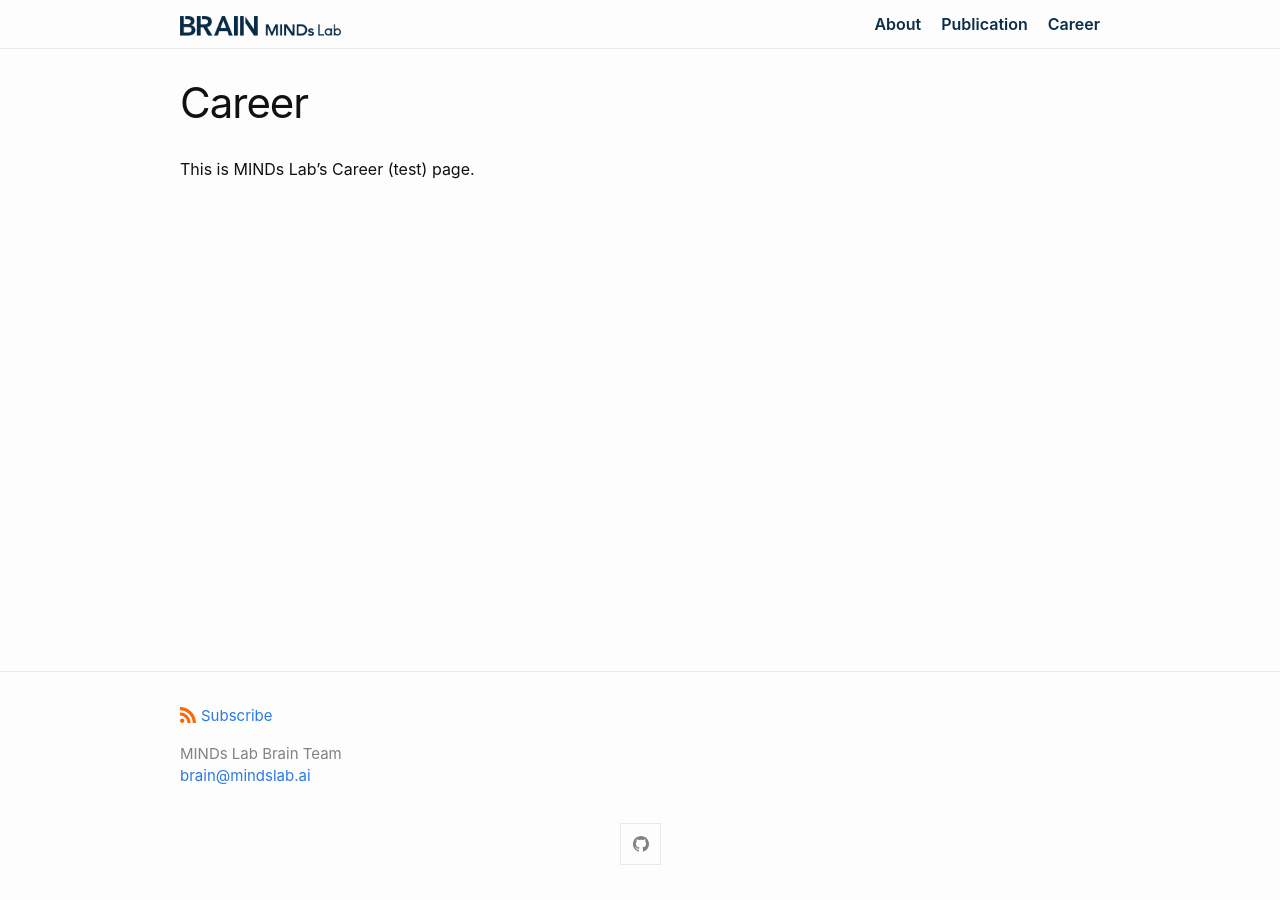
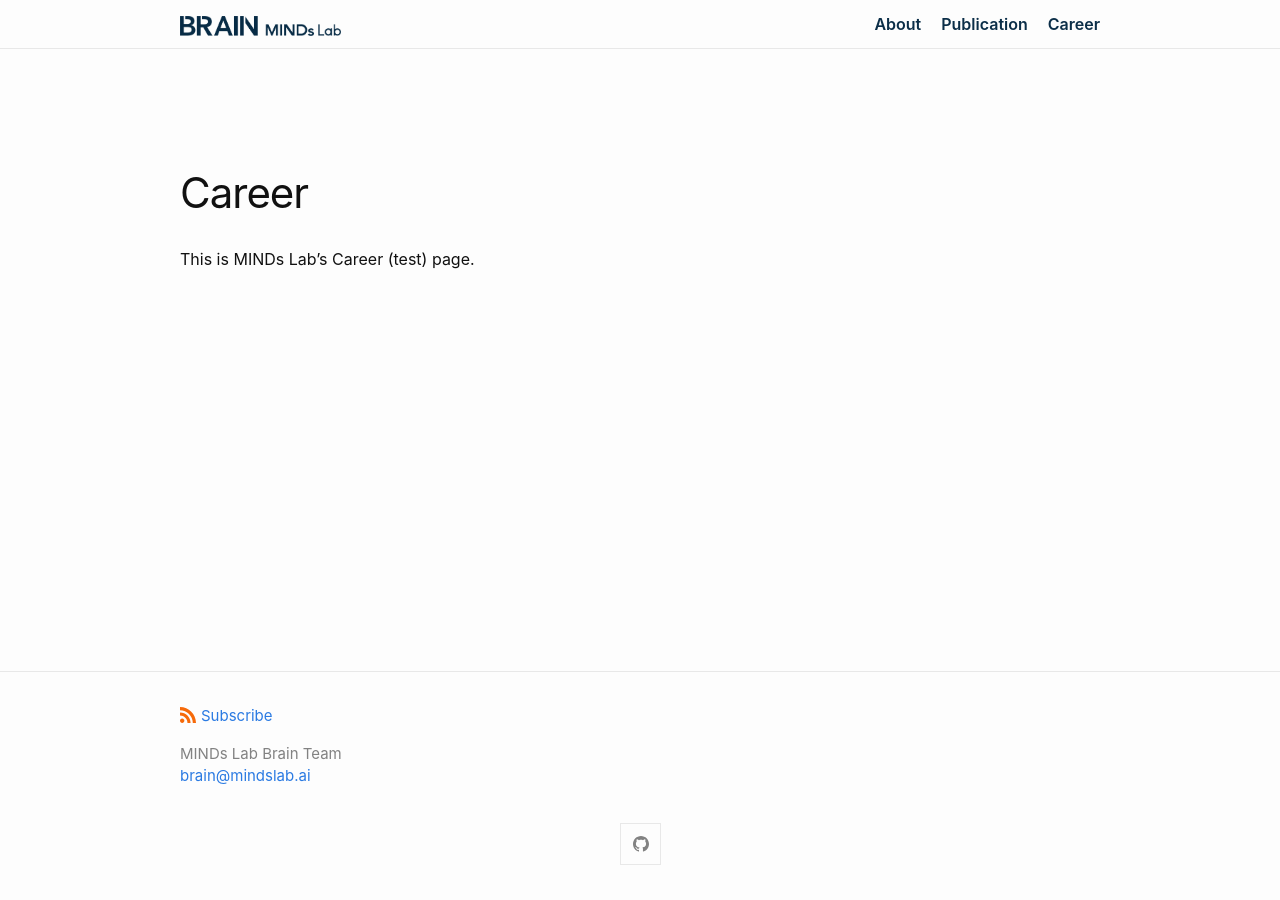
Before and after one commit to maum-ai/maum-ai.github.io, a Jekyll site: the page built from career.md, in a window 1280 px wide. Built offline with Jekyll 4.4.1, drawn with Linux system fonts in a browser that asks for light colours; some web fonts are replaced.

Commit message:
add margin for title

```diff
--- a/_sass/minima/_layout.scss
+++ b/_sass/minima/_layout.scss
@@ -244,6 +244,7 @@
  * Posts
  */
 .post-header {
+  margin-top: $spacing-unit * $header-margin-strength;
   margin-bottom: $spacing-unit;
 }
 
--- a/_sass/minima/custom-variables.scss
+++ b/_sass/minima/custom-variables.scss
@@ -1 +1,3 @@
 // Placeholder to allow overriding predefined variables smoothly.
+
+$header-margin-strength:    3 !default;
```
